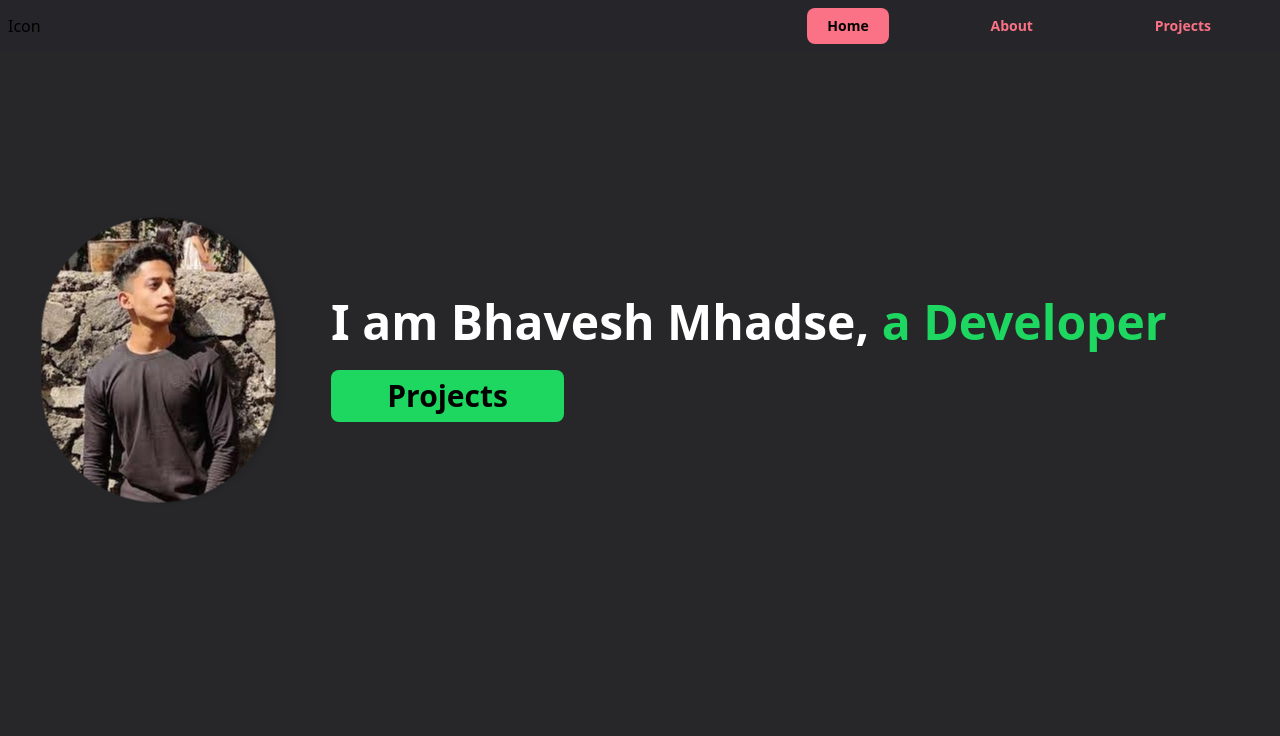
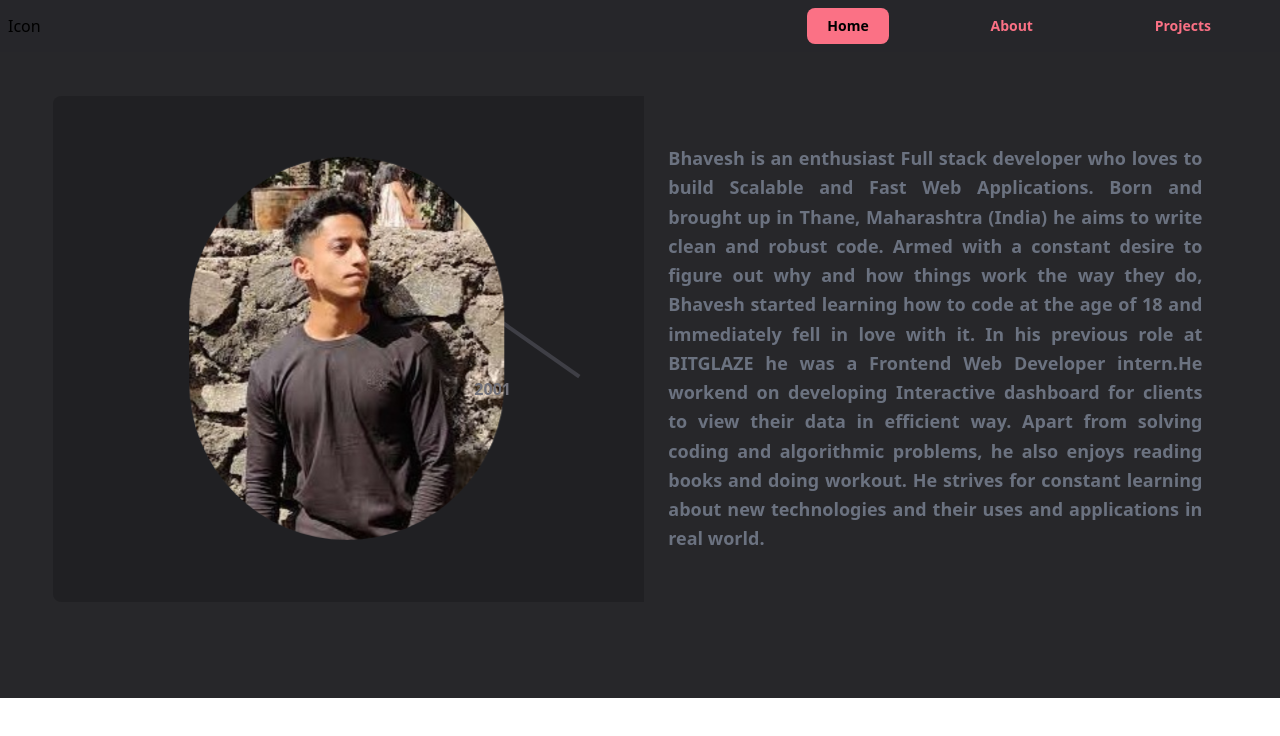
Before and after one commit to bhaveshmhadse/portfolio-nextjs, a Next.js app: page /About in a window 1280 px wide. Shown: the top 736 px of the page. Built offline with nearby package versions, Linux system fonts and the light colour scheme.

Commit message:
Refactored

```diff
--- a/components/About/About.tsx
+++ b/components/About/About.tsx
@@ -2,30 +2,25 @@ import { AnimatePresence, motion } from "framer-motion";
 
 const About = () => {
   return (
-    <div>
-      <div className='bg-zinc-800 h-screen flex items-center justify-center'>
-        <motion.div className='flex   w-full mx-2 h-screen lg:h-auto lg:-translate-y-10 z-10'>
-          <div className=' justify-start items-center h-auto w-1/3 hidden lg:flex'>
+    <div className='bg-zinc-800 flex w-full items-center justify-center h-full py-24'>
+      <motion.div className=' bg-red-00 w-11/12 h-auto flex flex-col lg:flex-row'>
+        <motion.div className='w-full p-2 lg:bg-zinc-900/40 rounded-l-lg h-auto flex justify-center items-center lg:flex'>
+          <AnimatePresence>
+            <motion.img animate={{ x: 0, y: [10, 0], rotate: -90 }} initial={false} className='z-20 -rotate-90 rounded-full  w-4/6' src='bhaveshProfile.jpg' />
+            <hr className='h-24 border-2 border-l-2 border-zinc-700 z-10 rotate'></hr>
+            <span className='absolute z-30 text-zinc-500 font-extrabold translate-x-36 translate-y-10'>2001</span>
+          </AnimatePresence>
+        </motion.div>
+        <div className='w-full items-center justify-center bg-rd-800 h-auto flex pt-6 pb-12 lg:flex bg-zinc-800 rounded-r-lg lg:bg-transparent bg-zinc-900/40 mt-6'>
+          <div className='w-11/12 font-bold h-auto '>
             <AnimatePresence>
-              {" "}
-              <motion.img animate={{ x: 0, y: [-200, 0], rotate: -90 }} initial={false} className='-rotate-90  p-2   rounded-full drop-shadow-lg' src='bhaveshProfile.jpg' />
+              <motion.h1 animate={{ x: 0, y: [-100, 0], opacity: 1 }} initial={{ opacity: 0 }} transition={{ delay: 0.5 }} className=' lg:text-lg text-base lg:leading-relaxed  leading-normal text-justify text-gray-500'>
+                Bhavesh is an enthusiast Full stack developer who loves to build Scalable and Fast Web Applications. Born and brought up in Thane, Maharashtra (India) he aims to write clean and robust code. Armed with a constant desire to figure out why and how things work the way they do, Bhavesh started learning how to code at the age of 18 and immediately fell in love with it. In his previous role at BITGLAZE he was a Frontend Web Developer intern.He workend on developing Interactive dashboard for clients to view their data in efficient way. Apart from solving coding and algorithmic problems, he also enjoys reading books and doing workout. He strives for constant learning about new technologies and their uses and applications in real world.
+              </motion.h1>
             </AnimatePresence>
           </div>
-
-          <div className='flex w-full  items-center px-2 '>
-            <div className='block  w-full font-bold h-auto '>
-              <AnimatePresence>
-                <motion.h1 animate={{ x: 0, y: [-100, 0], opacity: 1 }} initial={{ opacity: 0 }} transition={{ delay: 0.5 }} className=' lg:text-5xl   text-6xl  leading-snug -translate-y-10 lg:translate-y-0 text-white'>
-                  I am Bhavesh Mhadse, <span className='green-text'>a Developer</span>
-                </motion.h1>
-                <motion.button animate={{ x: 0, y: [100, 0], opacity: 1 }} initial={{ opacity: 0 }} transition={{ delay: 1 }} className='mt-6 lg:text-3xl text-5xl w-full lg:w-1/4 py-2 font-bold green rounded-lg lg:px-6 lg:py-2 text-black'>
-                  Projects
-                </motion.button>
-              </AnimatePresence>
-            </div>
-          </div>
-        </motion.div>
-      </div>
+        </div>
+      </motion.div>
     </div>
   );
 };
--- a/components/Hero/HeroSection.tsx
+++ b/components/Hero/HeroSection.tsx
@@ -1,4 +1,3 @@
-import DecorativeLineSeperator from "../Global/DecorativeLineSeperator";
 import Navbar from "./Navbar";
 import PersonalInformation from "./PersonalInformation";
 
--- a/components/Hero/Navbar.tsx
+++ b/components/Hero/Navbar.tsx
@@ -32,7 +32,7 @@ const Navbar = () => {
   }, []);
 
   return (
-    <div style={{background: "rgba(39, 39, 42, 0.5)"}} className='  fixed flex w-full p-2 z-50'>
+    <div style={{ background: "rgba(39, 39, 42, 0.5)" }} className='  fixed flex w-full p-2 z-50'>
       <div className='flex  w-full items-center'>
         <div className='flex'>Icon</div>
       </div>
@@ -41,28 +41,19 @@ const Navbar = () => {
       {show && (
         <motion.div variants={container} initial='hidden' animate='show' className='flex   w-auto lg:w-2/3 float-right'>
           <Link href='/'>
-            <motion.button
-              variants={item}
-              className={`${getSelectedButton() == "Home" ? " bg-rose-400 text-black " : " text-rose-400 bg-transparent "} m-auto px-5 rounded-lg font-semibold text-sm p-2 hover:bg-rose-400 hover:text-black`}
-              onClick={() => localStorage.setItem("selectedButton", "Home")}>
+            <motion.button variants={item} className={`${getSelectedButton() == "Home" ? " bg-rose-400 text-black " : " text-rose-400 bg-transparent "} m-auto px-5 rounded-lg font-semibold text-sm p-2 hover:bg-rose-400 hover:text-black duration-300`} onClick={() => localStorage.setItem("selectedButton", "Home")}>
               Home
             </motion.button>
           </Link>
 
           <Link href='/About'>
-            <motion.button
-              variants={item}
-              className={`${getSelectedButton() == "About" ? " bg-rose-400 text-black " : " text-rose-400 bg-transparent "} m-auto px-5 rounded-lg font-semibold text-sm p-2 hover:bg-rose-400 hover:text-black`}
-              onClick={() => localStorage.setItem("selectedButton", "About")}>
+            <motion.button variants={item} className={`${getSelectedButton() == "About" ? " bg-rose-400 text-black " : " text-rose-400 bg-transparent "} m-auto px-5 rounded-lg font-semibold text-sm p-2 hover:bg-rose-400 hover:text-black duration-300`} onClick={() => localStorage.setItem("selectedButton", "About")}>
               About
             </motion.button>
           </Link>
 
           <Link href='/'>
-            <motion.button
-              variants={item}
-              className={`${getSelectedButton() == "Projects" ? " bg-rose-400 text-black " : " text-rose-400 bg-transparent "} m-auto px-5 rounded-lg font-semibold text-sm p-2 hover:bg-rose-400 hover:text-black`}
-              onClick={() => localStorage.setItem("selectedButton", "Projects")}>
+            <motion.button variants={item} className={`${getSelectedButton() == "Projects" ? " bg-rose-400 text-black " : " text-rose-400 bg-transparent "} m-auto px-5 rounded-lg font-semibold text-sm p-2 hover:bg-rose-400 hover:text-black duration-300`} onClick={() => localStorage.setItem("selectedButton", "Projects")}>
               Projects
             </motion.button>
           </Link>
--- a/components/Hero/PersonalInformation.tsx
+++ b/components/Hero/PersonalInformation.tsx
@@ -8,7 +8,9 @@ const PersonalInformation = () => {
   let [animate, setanimate] = useState(false);
 
   useEffect(() => {
-    setanimate(true);
+    setTimeout(() => {
+      setanimate(true);
+    }, 2000);
   }, []);
 
   return (
@@ -16,7 +18,7 @@ const PersonalInformation = () => {
       <div className=' h-screen flex items-center justify-center'>
         <motion.div className=' flex lg:w-5/6  mx-2 h-screen lg:h-auto lg:-translate-y-10 z-10'>
           <div className=' justify-start items-center h-auto w-1/3 hidden  lg:flex'>
-            <AnimatePresence>{animate && <motion.img whileTap={{ scale: 0.9 }} animate={{ x: [-100, 0], y: 0, rotate: -90 }} initial={false} className='-rotate-90  p-2   rounded-full drop-shadow-lg' src='bhaveshProfile.jpg' />}</AnimatePresence>
+            <AnimatePresence>{animate && <motion.img whileTap={{ scale: 0.9 }} animate={{ x: [-100, 0], y: 0, rotate: -90, opacity: 1 }} initial={{ opacity: 0 }} className='-rotate-90  p-2   rounded-full drop-shadow-lg' src='bhaveshProfile.jpg' />}</AnimatePresence>
           </div>
 
           <div className='flex w-full   items-center px-2 '>
--- a/pages/About/index.tsx
+++ b/pages/About/index.tsx
@@ -3,10 +3,10 @@ import Navbar from "../../components/Hero/Navbar";
 
 const AboutPage = () => {
   return (
-    <>
+    <div className='bg-zinc-800'>
       <Navbar />
       <About />
-    </>
+    </div>
   );
 };
 
--- a/styles/globals.css
+++ b/styles/globals.css
@@ -11,6 +11,10 @@
   margin: 0;
   scroll-behavior: smooth;
   /* overflow-y: auto; */
+}
+
+.rotate {
+  transform: rotate(125deg);
 }
 
 .green {
@@ -42,7 +46,7 @@
 .zoomer {
   transform: scale(1);
   overflow: hidden;
-  transition: all ease-in-out .3s;
+  transition: all ease-in-out 0.3s;
 }
 
 .zoomer:hover {
```
Also changed, not shown: package.json (+15 -15 lines), 1 other file (tests, documents, lock files or other folders).
